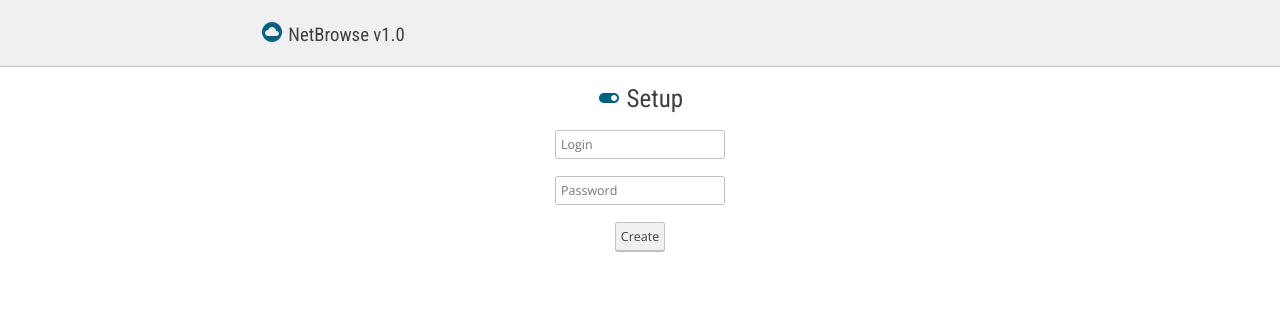
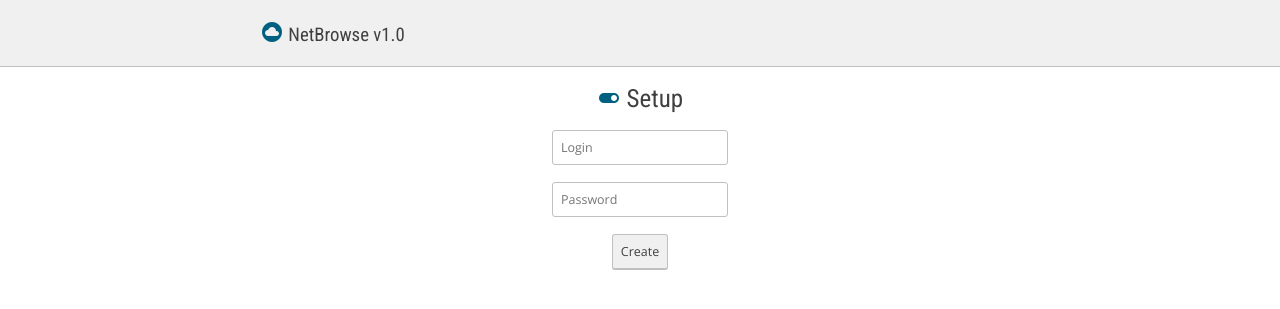
Before and after one commit to svintox/netbrowse, a PHP site: page / in a window 1280 px wide. Shown: the top 309 px of the page. Run offline with PHP 8.4, Linux system fonts and the light colour scheme.

Commit message:
Update style.css

```diff
--- a/system/style.css
+++ b/system/style.css
@@ -23,7 +23,7 @@ input {
     font-family:inherit;
     font-size:inherit;
     color:inherit;
-    padding:5px;
+    padding:8px;
     border:1px solid #c0c0c0;
     border-radius:3px;
 }
```
